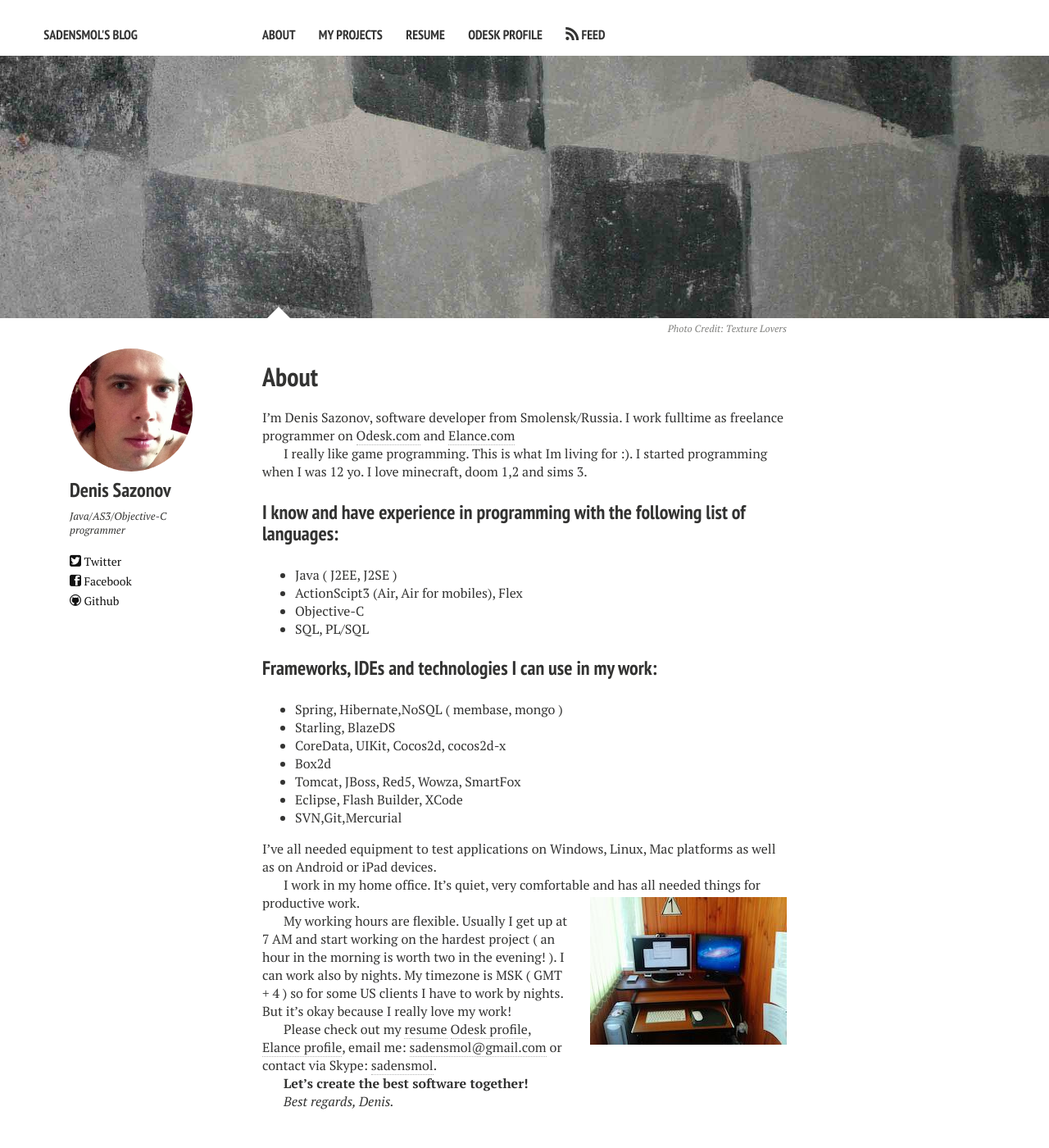
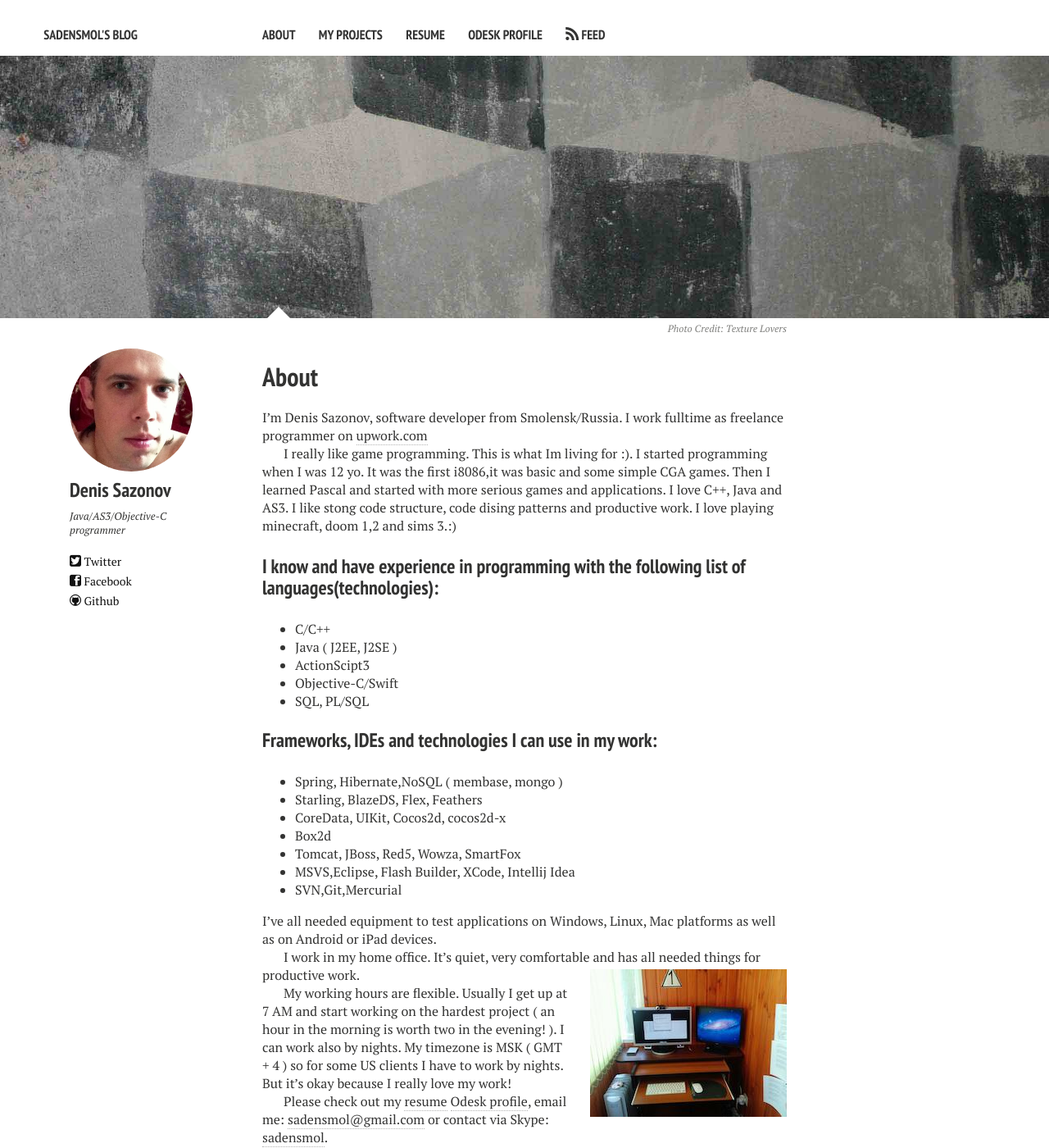
Before and after one commit to sadensmol/sadensmol.github.com, a Jekyll site: the page built from about.md, in a window 1280 px wide and 1400 px high. Shown: the whole window at 82% size. Built offline with Jekyll 4.4.1, drawn with Linux system fonts in a browser that asks for light colours; nearby versions of some CDN libraries.

Commit message:
Updated about.md

```diff
--- a/about.md
+++ b/about.md
@@ -12,28 +12,32 @@ image:
 published: true
 ---
 
+
 I'm Denis Sazonov, software developer from Smolensk/Russia.
-I work fulltime as freelance programmer on [Odesk.com](http://www.odesk.com/)
-and [Elance.com](http://www.elance.com/)
+I work fulltime as freelance programmer on [upwork.com](http://www.upwork.com/)
+
 
 I really like game programming. This is what Im living for :).
-I started programming when I was 12 yo. I love minecraft, doom 1,2 and sims 3.
+I started programming when I was 12 yo. It was the first i8086,it was basic and some simple CGA games. Then I learned Pascal and started with more serious games and applications.
+I love C++, Java and AS3. I like stong code structure, code dising patterns and productive work.
+I love playing minecraft, doom 1,2 and sims 3.:)
 
-### I know and have experience in programming with the following list of languages:
+### I know and have experience in programming with the following list of languages(technologies):
 
+* C/C++
 * Java ( J2EE, J2SE )
-* ActionScipt3 (Air, Air for mobiles), Flex
-* Objective-C
+* ActionScipt3
+* Objective-C/Swift
 * SQL, PL/SQL
 
 ### Frameworks, IDEs and technologies I can use in my work:
 
 * Spring, Hibernate,NoSQL ( membase, mongo )
-* Starling, BlazeDS
+* Starling, BlazeDS, Flex, Feathers
 * CoreData, UIKit, Cocos2d, cocos2d-x
 * Box2d
 * Tomcat, JBoss, Red5, Wowza, SmartFox
-* Eclipse, Flash Builder, XCode
+* MSVS,Eclipse, Flash Builder, XCode, Intellij Idea
 * SVN,Git,Mercurial
 
 
@@ -50,7 +54,6 @@ But it's okay because I really love my work!
 
 Please check out my [resume]({{ site.url }}/resume)
 [Odesk profile](https://www.odesk.com/users/%7E010ba56ab4bc5aba48),
-[Elance profile](https://www.elance.com/s/sadensmol),
 email me: <a href="mailto:sadensmol@gmail.com">sadensmol@gmail.com</a>
 or contact via Skype: <a href="skype:sadensmol?call">sadensmol</a>.
 
```
